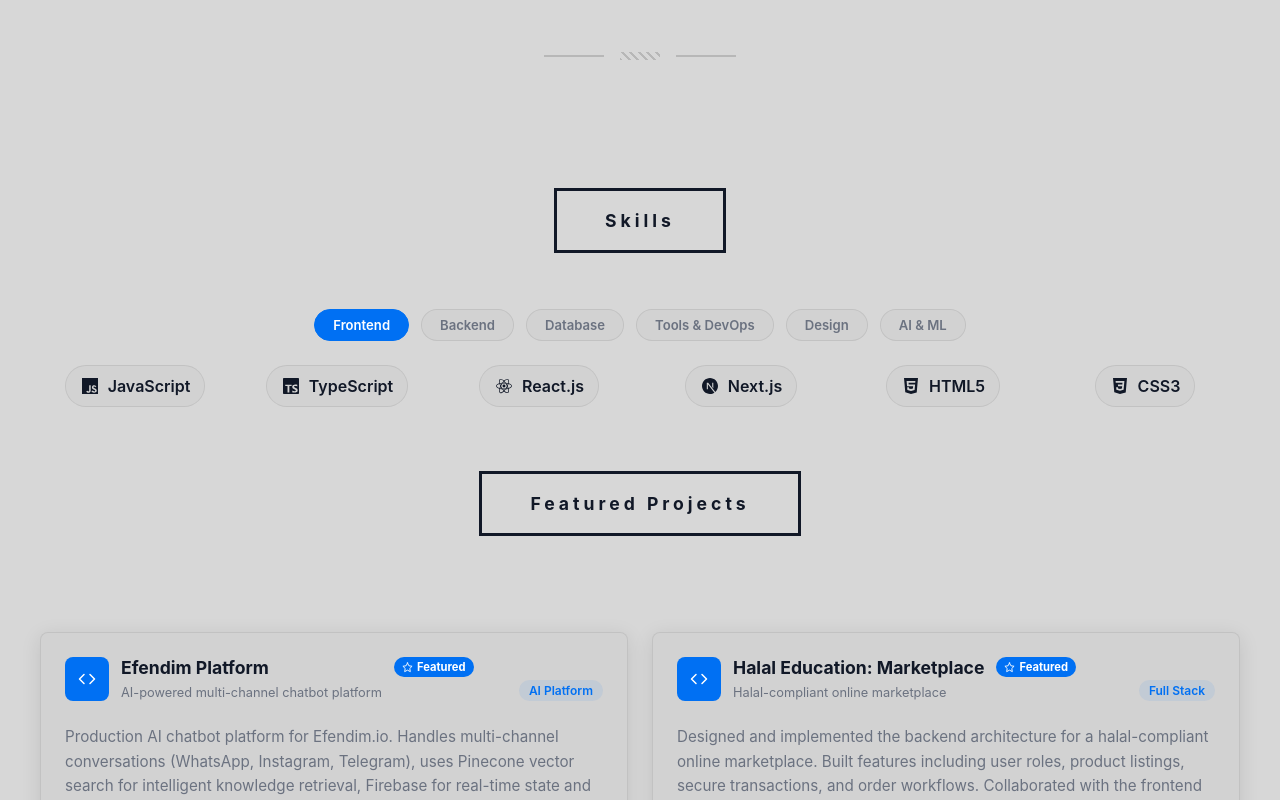
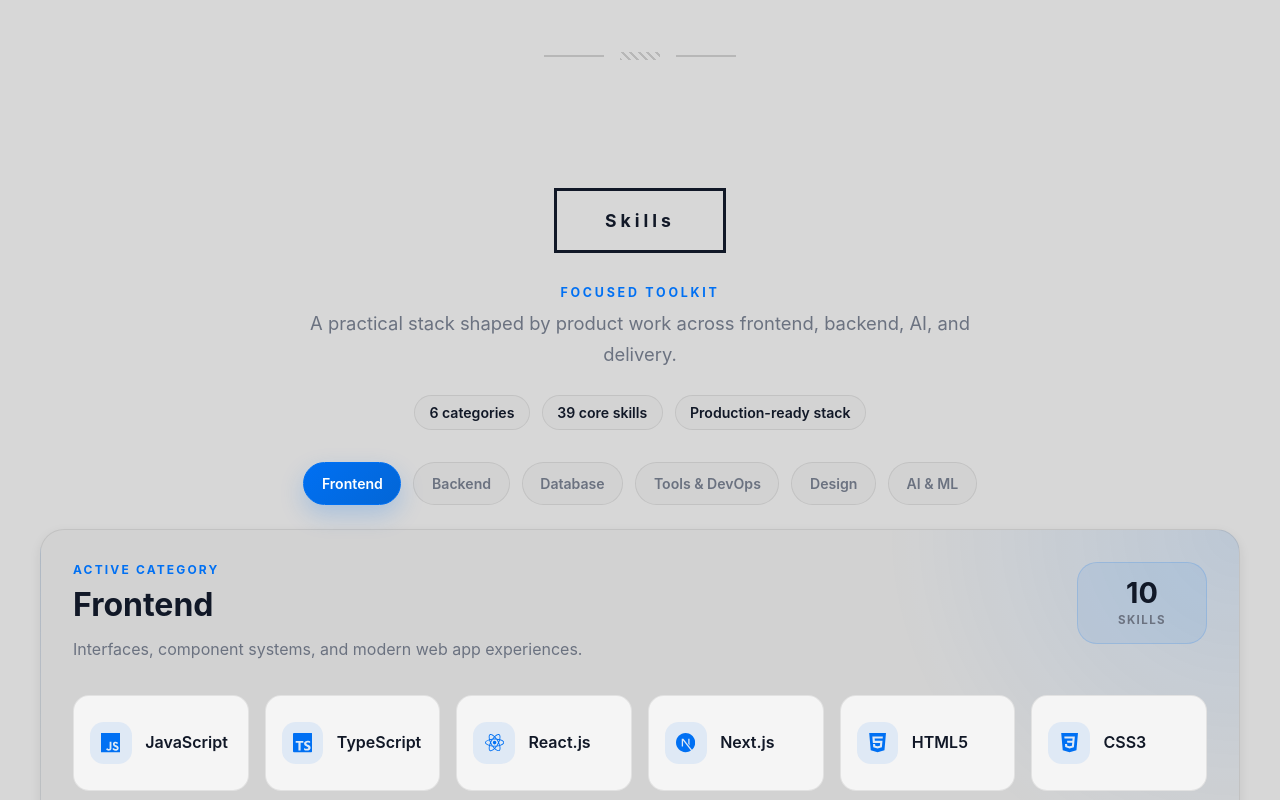
Before and after one commit to Hadi20Diab/my-portfolio, a Next.js app: page / in a window 1280 px wide. Shown: the part 2000-2800 px from the top of the page. Built offline with nearby package versions, Linux system fonts and the light colour scheme.

Commit message:
feat: enhance SkillsSection with category descriptions and improved layout for better user experience
Co-authored-by: Copilot <copilot@github.com>

```diff
--- a/src/components/SkillsSection/SkillsSection.jsx
+++ b/src/components/SkillsSection/SkillsSection.jsx
@@ -6,13 +6,6 @@ import Loading from '../Loading/Loading'
 import useInView from '../../hooks/useInView'
 import TitleBox from '../TitleBox/TitleBox'
 import { FiCode, FiZap, FiSearch } from 'react-icons/fi'
-import { Swiper, SwiperSlide } from 'swiper/react'
-import { Navigation, Autoplay } from 'swiper'
-import SwiperCore from 'swiper'
-import 'swiper/css'
-import 'swiper/css/navigation'
-
-SwiperCore.use([Navigation, Autoplay])
 
 import {
   SiJavascript, SiTypescript, SiReact, SiNextdotjs, SiAngular,
@@ -47,6 +40,15 @@ const iconMap = {
 }
 const normalizeKey = (s) => s.toLowerCase().replace(/[^a-z0-9]/g, '')
 
+const categoryDescriptions = {
+  frontend: 'Interfaces, component systems, and modern web app experiences.',
+  backend: 'APIs, server architecture, authentication, and application logic.',
+  database: 'Structured and realtime data layers for scalable products.',
+  toolsdevops: 'Workflow, deployment, collaboration, and developer tooling.',
+  design: 'Interface thinking, responsive systems, and product polish.',
+  aiml: 'LLM integrations, retrieval pipelines, and practical AI product work.',
+}
+
 export default function SkillsSection() {
   const [data, setData] = useState(null)
   const [activeTab, setActiveTab] = useState(0)
@@ -73,12 +75,27 @@ export default function SkillsSection() {
   }
 
   const categories = data.skills.categories || []
-  const activeItems = categories[activeTab]?.items || []
+  const activeCategory = categories[activeTab] || null
+  const activeItems = activeCategory?.items || []
+  const totalSkills = categories.reduce((count, category) => count + (category.items?.length || 0), 0)
+  const activeDescription = categoryDescriptions[normalizeKey(activeCategory?.label || '')] || 'A focused set of tools I use to design, build, and ship production work.'
 
   return (
     <section className="skillsSection" id="skillsSection" ref={containerRef}>
       <div className="skillsInner">
         <TitleBox><h2>Skills</h2></TitleBox>
+
+        <div className="skillsIntro">
+          <p className="skillsEyebrow">Focused toolkit</p>
+          <p className="skillsLead">
+            A practical stack shaped by product work across frontend, backend, AI, and delivery.
+          </p>
+          <div className="skillsMeta" aria-label="Skills overview">
+            <span className="skillsMetaItem">{categories.length} categories</span>
+            <span className="skillsMetaItem">{totalSkills} core skills</span>
+            <span className="skillsMetaItem">Production-ready stack</span>
+          </div>
+        </div>
 
         <div className="skillsTabs">
           {categories.map((cat, i) => (
@@ -86,37 +103,38 @@ export default function SkillsSection() {
               key={i}
               className={`skillsTab${activeTab === i ? ' active' : ''}`}
               onClick={() => setActiveTab(i)}
+              type="button"
+              aria-pressed={activeTab === i}
             >
               {cat.label}
             </button>
           ))}
         </div>
 
-        <div className="skillsControls">
-          <Swiper
-            navigation
-            autoplay={{ delay: 2000, disableOnInteraction: true }}
-            spaceBetween={12}
-            breakpoints={{
-              320: { slidesPerView: 2 },
-              480: { slidesPerView: 3 },
-              768: { slidesPerView: 4 },
-              1024: { slidesPerView: 6 },
-            }}
-            className="skillsSwiper"
-          >
-            {activeItems.map((s, i) => {
-              const Icon = iconMap[normalizeKey(s)] || FiCode
+        <div className="skillsPanel">
+          <div className="skillsPanelHeader">
+            <div className="skillsPanelCopy">
+              <p className="skillsPanelLabel">Active category</p>
+              <h3>{activeCategory?.label}</h3>
+              <p>{activeDescription}</p>
+            </div>
+            <div className="skillsCount" aria-label={`${activeItems.length} skills in ${activeCategory?.label}`}>
+              <strong>{activeItems.length}</strong>
+              <span>skills</span>
+            </div>
+          </div>
+
+          <div className="skillsGrid" role="list" aria-label={`${activeCategory?.label} skills`}>
+            {activeItems.map((skill, i) => {
+              const Icon = iconMap[normalizeKey(skill)] || FiCode
               return (
-                <SwiperSlide key={`${activeTab}-${i}`} className="skillSlide">
-                  <div className="skillChip">
-                    <span className="skillIcon"><Icon /></span>
-                    <span className="skillLabel">{s}</span>
-                  </div>
-                </SwiperSlide>
+                <div key={`${activeTab}-${i}`} className="skillCard" role="listitem">
+                  <span className="skillIcon"><Icon /></span>
+                  <span className="skillLabel">{skill}</span>
+                </div>
               )
             })}
-          </Swiper>
+          </div>
         </div>
       </div>
     </section>
--- a/src/components/SkillsSection/SkillsSection.scss
+++ b/src/components/SkillsSection/SkillsSection.scss
@@ -10,75 +10,272 @@
     text-align: center;
   }
 
+  .skillsIntro {
+    max-width: 44rem;
+    margin: 0 auto vars.$space-xl;
+  }
+
+  .skillsEyebrow {
+    margin: 0 0 vars.$space-xs;
+    text-transform: uppercase;
+    letter-spacing: 0.22em;
+    font-size: 0.78rem;
+    font-weight: 700;
+    color: var(--brand);
+  }
+
+  .skillsLead {
+    margin: 0;
+    font-size: clamp(1rem, 2vw, 1.15rem);
+    line-height: 1.7;
+    color: var(--muted);
+  }
+
+  .skillsMeta {
+    display: flex;
+    flex-wrap: wrap;
+    justify-content: center;
+    gap: vars.$space-sm;
+    margin-top: vars.$space-lg;
+  }
+
+  .skillsMetaItem {
+    padding: 0.5rem 0.9rem;
+    border-radius: 999px;
+    border: 1px solid var(--card-border);
+    background: color-mix(in srgb, var(--card-bg) 88%, transparent);
+    color: var(--text);
+    font-size: 0.88rem;
+    font-weight: 600;
+  }
+
   .skillsTabs {
     display: flex;
     flex-wrap: wrap;
     justify-content: center;
     gap: vars.$space-sm;
-    margin: vars.$space-lg 0 vars.$space-md;
+    margin: vars.$space-lg 0 vars.$space-lg;
   }
 
   .skillsTab {
-    background: var(--card-bg);
+    background: color-mix(in srgb, var(--card-bg) 94%, transparent);
     border: 1px solid var(--card-border);
     color: var(--muted);
-    font-size: 0.82rem;
+    font-size: 0.88rem;
     font-weight: 600;
-    padding: 7px 18px;
+    padding: 0.75rem 1.1rem;
     border-radius: 999px;
     cursor: pointer;
-    transition: var(--transition-base);
+    transition:
+      transform vars.$transition-fast ease,
+      border-color vars.$transition-fast ease,
+      background vars.$transition-fast ease,
+      color vars.$transition-fast ease,
+      box-shadow vars.$transition-fast ease;
     font-family: inherit;
 
     &:hover {
       border-color: var(--brand);
       color: var(--brand);
+      transform: translateY(-2px);
     }
 
     &.active {
-      background: var(--brand);
+      background: linear-gradient(135deg, var(--brand), #{vars.$brand-600});
       border-color: var(--brand);
       color: #fff;
+      box-shadow: 0 10px 24px rgba(0, 112, 243, 0.22);
     }
   }
 
-  .skillsControls {
-    display: block;
-    margin-top: vars.$space-lg;
+  .skillsPanel {
+    text-align: left;
+    border: 1px solid var(--card-border);
+    border-radius: 1.5rem;
+    background:
+      radial-gradient(circle at top right, rgba(0, 112, 243, 0.1), transparent 28%),
+      color-mix(in srgb, var(--card-bg) 94%, transparent);
+    box-shadow: vars.$shadow-md;
+    padding: clamp(1.25rem, 2.5vw, 2rem);
+    overflow: hidden;
   }
-  .skillsSwiper {
-    .skillSlide {
-      display: flex;
-      justify-content: center;
+
+  .skillsPanelHeader {
+    display: flex;
+    align-items: flex-start;
+    justify-content: space-between;
+    gap: vars.$space-lg;
+    margin-bottom: vars.$space-xl;
+  }
+
+  .skillsPanelCopy {
+    max-width: 42rem;
+
+    .skillsPanelLabel {
+      margin: 0 0 vars.$space-xs;
+      color: var(--brand);
+      text-transform: uppercase;
+      letter-spacing: 0.18em;
+      font-size: 0.75rem;
+      font-weight: 700;
     }
 
-    .skillChip {
+    h3 {
+      margin: 0;
+      font-size: clamp(1.35rem, 3vw, 2rem);
+      color: var(--text);
+    }
+
+    p:last-child {
+      margin: vars.$space-sm 0 0;
+      color: var(--muted);
+      line-height: 1.7;
+      max-width: 36rem;
+    }
+  }
+
+  .skillsCount {
+    min-width: 6rem;
+    padding: 1rem;
+    border-radius: 1.25rem;
+    background: rgba(0, 112, 243, 0.08);
+    border: 1px solid rgba(0, 112, 243, 0.16);
+    text-align: center;
+    flex-shrink: 0;
+
+    strong {
+      display: block;
+      font-size: 1.8rem;
+      line-height: 1;
+      color: var(--text);
+    }
+
+    span {
+      display: block;
+      margin-top: 0.35rem;
+      text-transform: uppercase;
+      letter-spacing: 0.12em;
+      font-size: 0.72rem;
+      font-weight: 700;
+      color: var(--muted);
+    }
+  }
+
+  .skillsGrid {
+    display: grid;
+    grid-template-columns: repeat(auto-fit, minmax(160px, 1fr));
+    gap: vars.$space-md;
+  }
+
+  .skillCard {
+    display: flex;
+    align-items: center;
+    gap: 0.85rem;
+    min-height: 4rem;
+    padding: 0.95rem 1rem;
+    border-radius: 1rem;
+    border: 1px solid var(--card-border);
+    background: color-mix(in srgb, var(--bg) 26%, white 74%);
+    color: var(--text);
+    font-weight: 600;
+    transition:
+      transform vars.$transition-fast ease,
+      border-color vars.$transition-fast ease,
+      box-shadow vars.$transition-fast ease,
+      background vars.$transition-fast ease,
+      color vars.$transition-fast ease;
+
+    &:hover {
+      transform: translateY(-4px);
+      border-color: rgba(0, 112, 243, 0.22);
+      box-shadow: 0 14px 28px rgba(0, 0, 0, 0.08);
+      background: linear-gradient(135deg, rgba(0, 112, 243, 0.1), rgba(255, 255, 255, 0.96));
+    }
+
+    .skillIcon {
       display: inline-flex;
       align-items: center;
-      gap: 8px;
-      background: var(--card-bg);
-      border: 1px solid var(--card-border);
-      padding: 10px 14px;
-      border-radius: 999px;
-      color: var(--text);
-      font-weight: 600;
-      white-space: nowrap;
-      transition: transform vars.$transition-fast ease, background vars.$transition-fast ease;
+      justify-content: center;
+      width: 2.6rem;
+      height: 2.6rem;
+      border-radius: 0.85rem;
+      background: rgba(0, 112, 243, 0.09);
+      color: var(--brand);
+      flex-shrink: 0;
 
-      .skillIcon {
-        display: inline-flex;
-        align-items: center;
-        justify-content: center;
-        width: 20px;
-        height: 20px;
+      svg {
+        width: 1.2rem;
+        height: 1.2rem;
       }
+    }
 
-      &:hover { transform: translateY(-4px); background: var(--brand); color: var(--bg); }
+    .skillLabel {
+      line-height: 1.35;
     }
   }
 
   @media screen and (max-width: #{vars.$bp-md}) {
-    .skillsControls { gap: vars.$space-sm; }
-    .ctrl { width: 38px; height: 38px; }
+    .skillsInner {
+      padding: 0 vars.$space-md;
+    }
+
+    .skillsIntro {
+      margin-bottom: vars.$space-lg;
+    }
+
+    .skillsPanelHeader {
+      flex-direction: column;
+      align-items: stretch;
+      margin-bottom: vars.$space-lg;
+    }
+
+    .skillsCount {
+      min-width: unset;
+      width: 100%;
+      display: flex;
+      align-items: center;
+      justify-content: space-between;
+
+      strong,
+      span {
+        margin: 0;
+      }
+    }
+
+    .skillsGrid {
+      grid-template-columns: repeat(2, minmax(0, 1fr));
+      gap: vars.$space-sm;
+    }
+
+    .skillCard {
+      min-height: 3.7rem;
+      padding: 0.85rem 0.9rem;
+    }
+  }
+
+  @media screen and (max-width: 480px) {
+    .skillsTabs {
+      justify-content: flex-start;
+      overflow-x: auto;
+      flex-wrap: nowrap;
+      padding-bottom: 0.25rem;
+      scrollbar-width: none;
+
+      &::-webkit-scrollbar {
+        display: none;
+      }
+    }
+
+    .skillsTab {
+      flex: 0 0 auto;
+    }
+
+    .skillsMeta {
+      justify-content: flex-start;
+    }
+
+    .skillsGrid {
+      grid-template-columns: 1fr;
+    }
   }
 }
```
